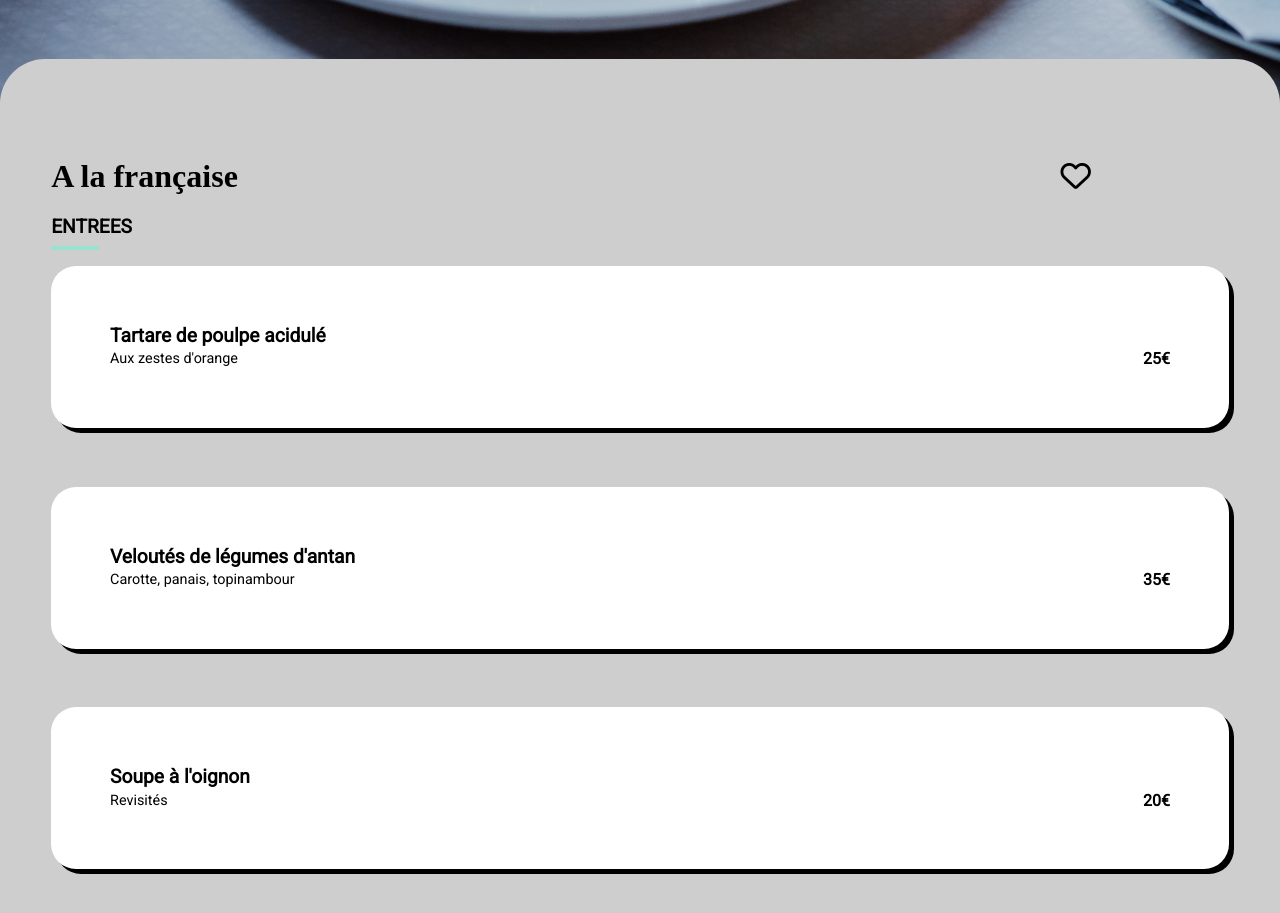
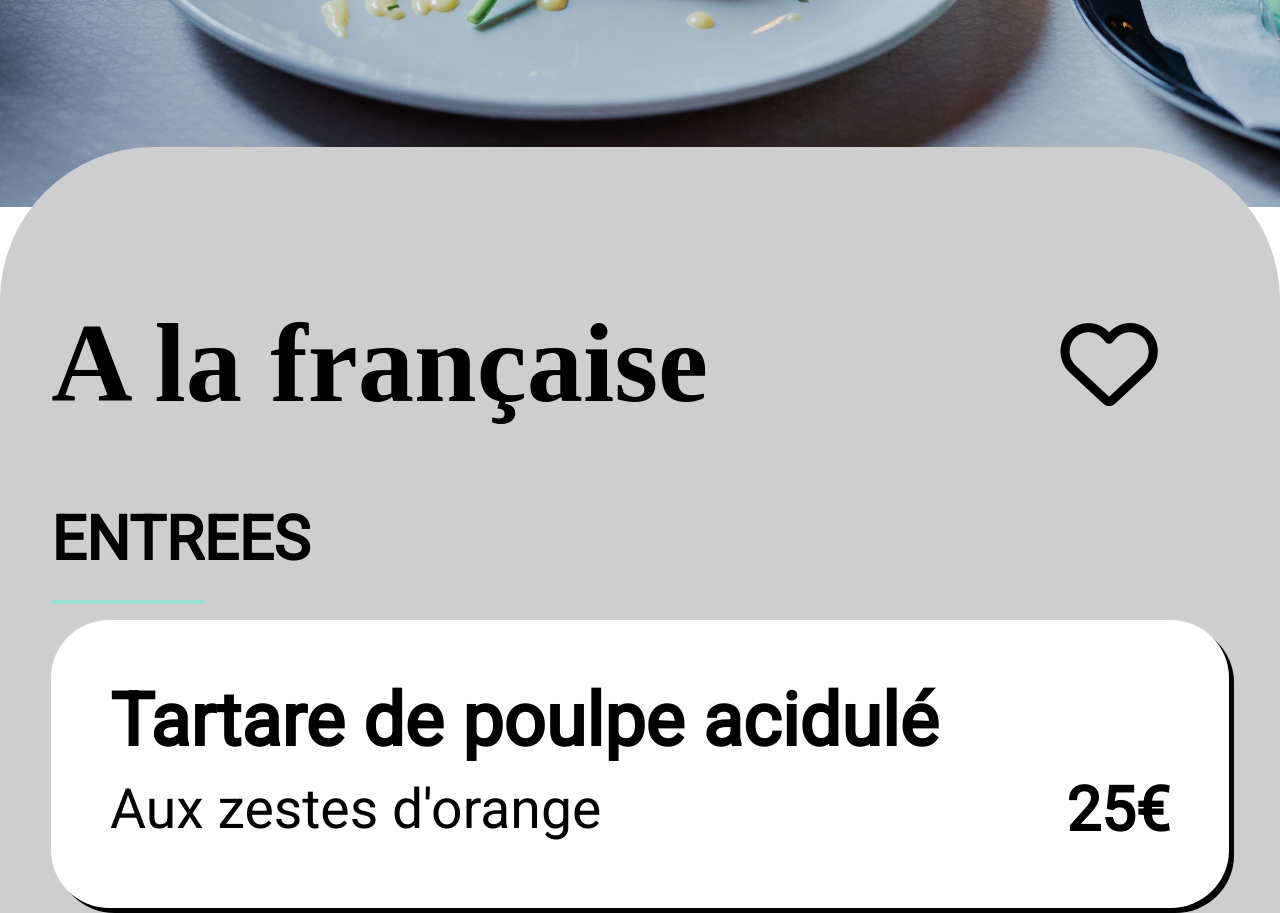
Before and after one commit to NicolasPopy/NicolasPopy-NicolasPopy_3_08032021, a website: page html/francaise.html in a window 1280 px wide. Shown: the part 800-1713 px from the top of the page. Drawn offline with nearby package versions, Linux system fonts and the light colour scheme; a web font is replaced by a local one.

Commit message:
Adaptation des tailles et police selon la largeur de l'écran
Home et Resto

```diff
--- a/Sass/components/_btnviolet.scss
+++ b/Sass/components/_btnviolet.scss
@@ -1,7 +1,7 @@
 #btn_gradient{
     background-image:linear-gradient($SecondaryColor, $PrimaryColor);
     border-radius: 45px;
-    font-size:1em;
+    font-size:6vw;
     font-weight: bold;
     color:white;
     border:none;
--- a/Sass/components/_choix.scss
+++ b/Sass/components/_choix.scss
@@ -1,21 +1,23 @@
 .choix{
 
     display:grid;
-    grid-template-areas: "titre  vide"
+    grid-template-areas: "titre  titre"
                         "soustitre prix";
     grid-template-rows: 1fr 1fr ;
-    grid-template-columns: 9fr 1fr ;
-    grid-gap:8%;
+    grid-template-columns: 11fr 1fr ;
+    grid-gap:4%;
     justify-content: start;
     align-items: center;
     background-color: white ;
-    border-radius: 25px ;
+    border-radius: 5% / 20% ;
     box-shadow: 5px 5px 0 0;
     margin-bottom: 5%;
     padding: 5% 5% 5% 5%;
 
+    font-size: 4.8vw;
+
     h4{
-        font-size: 1.2em;
+        font-size: 1.1em;
         margin:0;
         padding:0;
         grid-area: titre;
--- a/Sass/main.scss
+++ b/Sass/main.scss
@@ -11,6 +11,7 @@
 #headeromf{
     box-sizing: border-box;
     width: 100%;
+    height: 12vw;
     display:grid;
     grid-template-areas: "fleche logo vide";
     grid-template-rows: 100%;
@@ -21,7 +22,7 @@
     .fa-arrow-left{
         grid-area: fleche;
 
-        font-size: 1.2em;
+        font-size: 6vw;
         margin:0;
         padding:  0 0 0 20%;
     }
@@ -30,6 +31,7 @@
         grid-area:logo;
         justify-self: center;
         margin:0;
+        width: 100%;
         padding:1em 0;
     }
 }
--- a/Sass/pages/_home.scss
+++ b/Sass/pages/_home.scss
@@ -6,6 +6,8 @@ html, body, main{
     padding:0 ;
     box-sizing: border-box;
     font-family: roboto;
+
+    font-size: 4vw;
 }
 
 
@@ -28,6 +30,8 @@ html, body, main{
     justify-content:center;
     align-items: center;
 
+
+
     background-color:$FifthColor;
     i{
         display:inline;
@@ -48,8 +52,8 @@ html, body, main{
 #home_explore{
     text-align:center;
     background-color: $FourthColor;
-     font-family: Roboto;
-     padding-bottom: 10%;
+    font-family: Roboto;
+    padding-bottom: 10%;
 
     h1{
         font-size: 1.5em;
@@ -58,18 +62,6 @@ html, body, main{
     p{
         font-size:1.2em;
     }
-}
-
-
-#btn_explore{
-/*     background-image:linear-gradient($SecondaryColor, $PrimaryColor);
-    border-radius: 45px;
-    font-size:1.6em;
-    font-weight: bold;
-    color:white;
-    border:none;
-    padding:4% 6%;
-    margin-bottom: 15%; */
 }
 
 
@@ -84,9 +76,12 @@ html, body, main{
     flex-direction:column;
     align-items:center;
     justify-content:center;
+
+   /*  font-size: 4vw; */
     h1{
         align-self: start;
         padding-left: 20px;
+
     }
 }
 
@@ -109,7 +104,7 @@ html, body, main{
 
 
     .numero{
-        transform: translateX(-15px);
+        transform: translateX(-45%);
         font-size:3.5em
     }
     .fa-circle{
--- a/Sass/pages/_resto.scss
+++ b/Sass/pages/_resto.scss
@@ -23,7 +23,7 @@ html, body, main{
 {
     width:100%;
     transform: translateY(-60px);
-    border-radius: 45px 45px 0 0;
+    border-radius: 12vw 12vw 0 0;
     box-sizing: border-box;
     padding:6% 4% 8% 4%;
 
@@ -44,11 +44,12 @@ html, body, main{
     grid-template-columns:6fr 1fr;
 
     align-items: center;
-
+    font-size: 4vw;
 
     h1{
         font-family: Shrikhand;
         grid-area: titre;
+        font-size: 2.2em;
     }
 
     .fa-heart-o{
@@ -58,8 +59,8 @@ html, body, main{
 }
 
 .Entree, .Plat, .Dessert{
-margin-bottom: 3.5em;
-
+    margin-bottom: 3.5em;
+    font-size: 4vw;
 }
 .barreH{
     height:2%;
```
Also changed, not shown: public/css/style.css, 1 other file.
